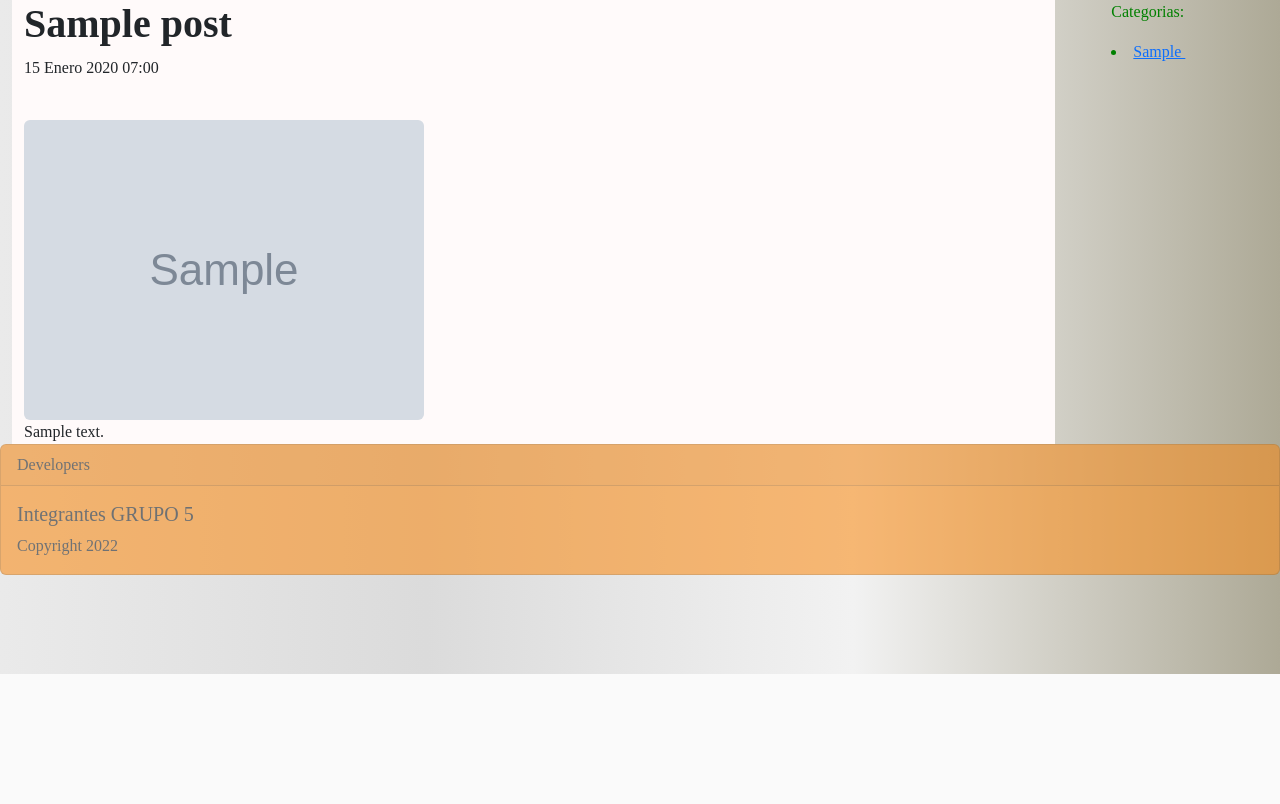
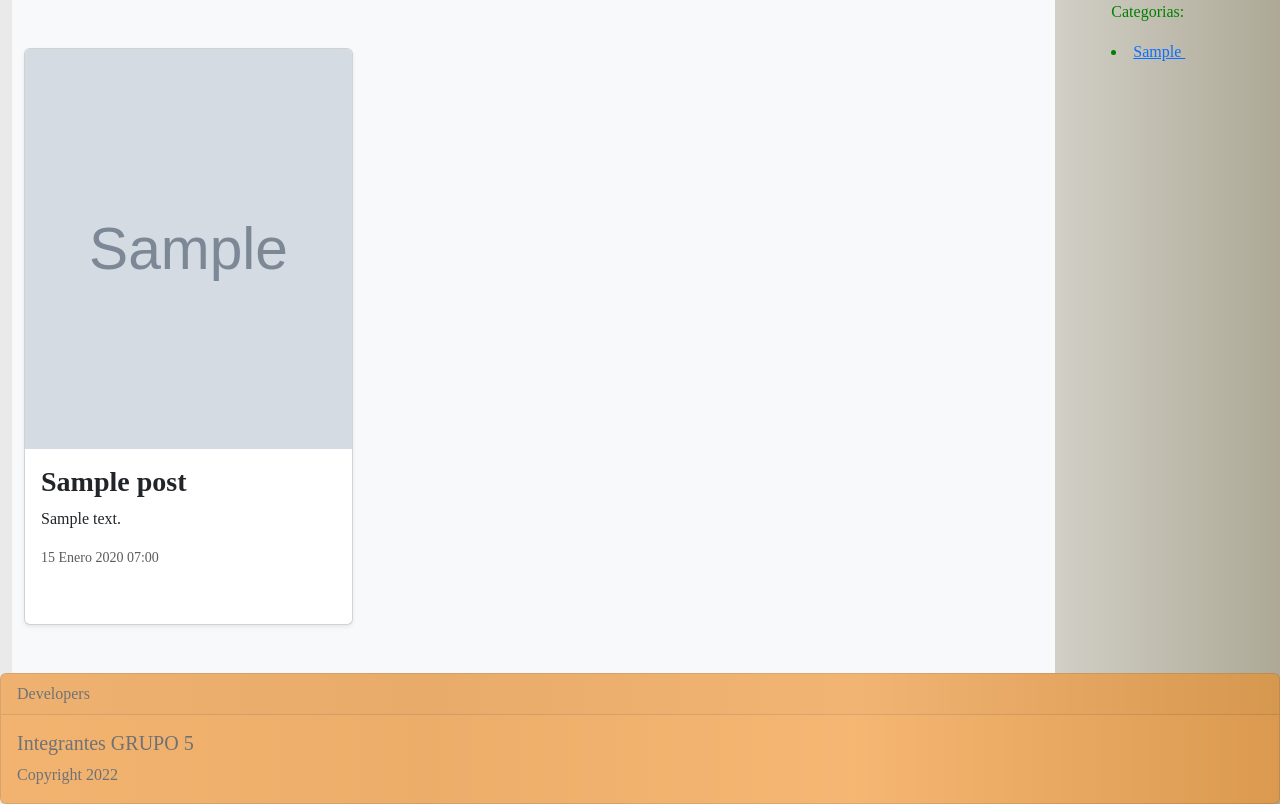
Before and after one commit to guillermoMat/Informatorio2022, a Django app: page /post/ in a window 1280 px wide. Shown: the part 126-930 px from the top of the page. Before the commit the page ends 800 px from the top, so only its background shows below. Run offline with Django 4.2, Linux system fonts and the light colour scheme; tables that the repository leaves empty hold one stand-in row (values such as "Sample post"); grey boxes marked "Sample" are stand-in pictures; some libraries are stand-ins or nearby versions.

Commit message:
comenzando edicion de post.html

```diff
--- a/pryectoInfo2022/pryectoInfo2022/settings/local.py
+++ b/pryectoInfo2022/pryectoInfo2022/settings/local.py
@@ -8,9 +8,9 @@ ALLOWED_HOSTS = []
 DATABASES = {
     'default': {
         'ENGINE': 'django.db.backends.postgresql_psycopg2',
-        'NAME': 'lalcec',
+        'NAME': 'gaston',
         'USER': 'postgres',
-        'PASSWORD': 'sys64738',
+        'PASSWORD': 'Gastyjaj1',
         'HOST': 'localhost',
         'PORT': '5432',
     }
--- a/pryectoInfo2022/templates/post.html
+++ b/pryectoInfo2022/templates/post.html
@@ -15,29 +15,37 @@
       {% else %}
 
         <div class="col-10" >
+          <script async="false" type="text/javascript" src="chrome-extension://fnjhmkhhmkbjkkabndcnnogagogbneec/in-page.js"></script>
+          <link type="text/css" id="dark-mode" rel="stylesheet" href="">
 
-          <div class="container " style="background-color: snow">
+          <div class="album py-5 bg-light">
+              <div class="container">
+                  <div class="row row-cols-1 row-cols-sm-2 row-cols-md-3 g-3">
+                      {% for x in blog%}
+                          <div class="col">
+                              <div class="card shadow-sm">
+                                  {% if x.imagen %}
 
+                                    <img class="card-img-top" src="{{x.imagen.url}}" alt="Card image cap" width="400px" height="400px">
 
-              {% for x in blog%}
-                <h1 ><strong > {{x.titulo}} </strong></h1>
-                <p> {{x.updated}} </p>
-                {% if x.imagen %}
-                <br>
-                  <img class="intro-img img-fluid mb-3 mb-lg-0 rounded  max-width:100% height:auto;" src= {{x.imagen.url}} >
-                <br>
-                {% endif %}
-                {{x.contenido}}
-                <!-- facebook -->
-                <br>
-        {% comment %} }       <div class="fb-like" data-href="/127.0.0.1:8000/post/{{x}}" data-width="" data-layout="standard" data-action="like" data-size="large" data-share="false"></div> {% endcomment %}
-                <div class="fb-comments" data-href="/127.0.0.1:8000/post/{{x}}"  data-width="" data-numposts="3"></div>
-                <!-- facebook -->
-
-              {% endfor %}
-
+                                  {% endif %}
+                                  <div class="card-body">
+                                      <h3 ><strong > {{x.titulo}} </strong></h3>
+                                      <p class="card-text">{{x.contenido}}</p>
+                                      <div class="d-flex justify-content-between align-items-center">
+                                          <small class="text-muted"><p> {{x.updated}} </p></small>
+                                      </div>
+                                      <br>
+                                        {% comment %} }<div class="fb-like" data-href="/127.0.0.1:8000/post/{{x}}" data-width="auto" data-layout="standard" data-action="like" data-size="large" data-share="false"></div> {% endcomment %}
+                                      <div class="fb-comments" data-href="/127.0.0.1:8000/post/{{x}}"  data-width="auto" data-numposts="3"></div>
+                                  </div>
+                              </div>
+                          </div>
+                      {% endfor %}
+                  </div>
+              </div>
           </div>
-         </div>
+        </div>
 
       {% endif %}
 
```
